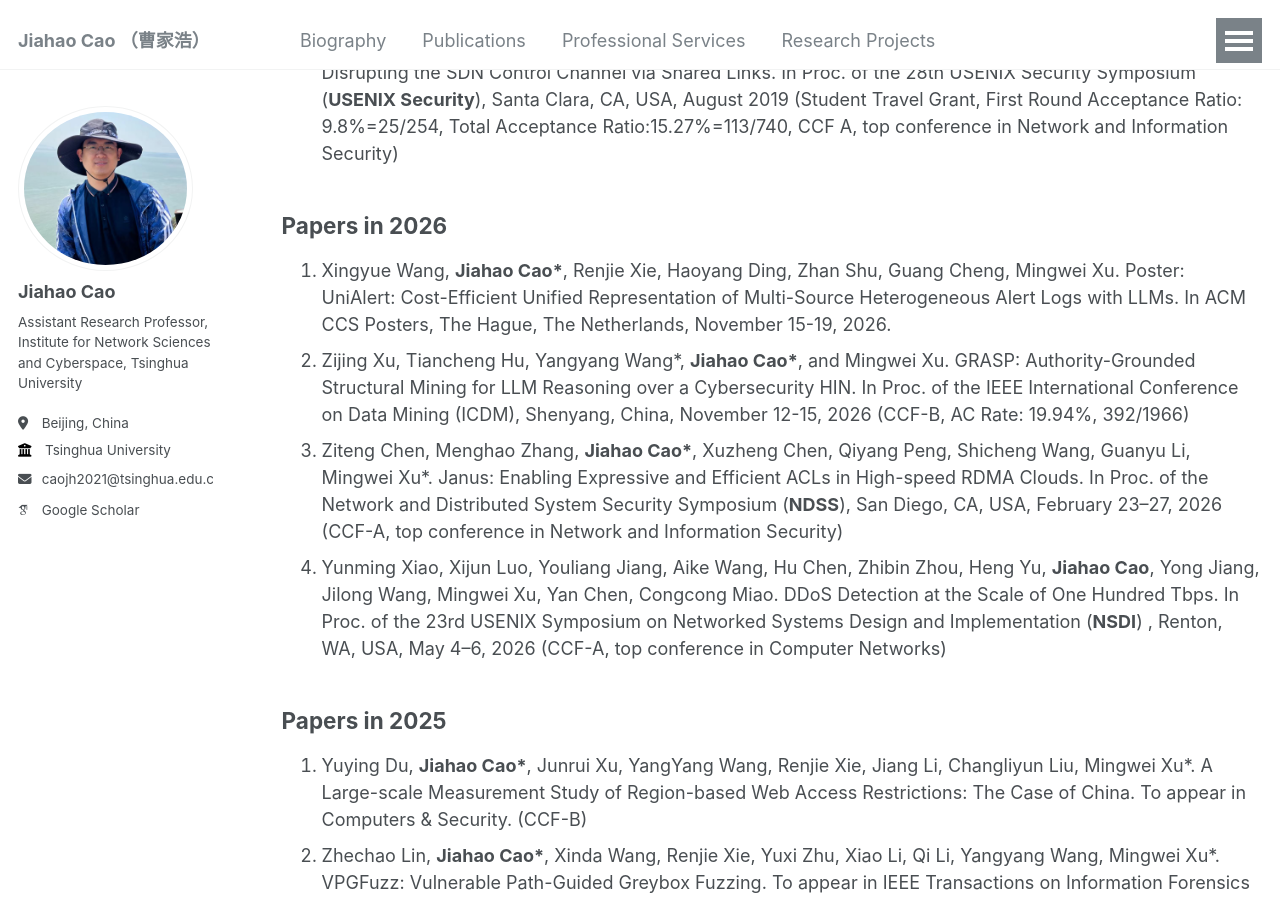
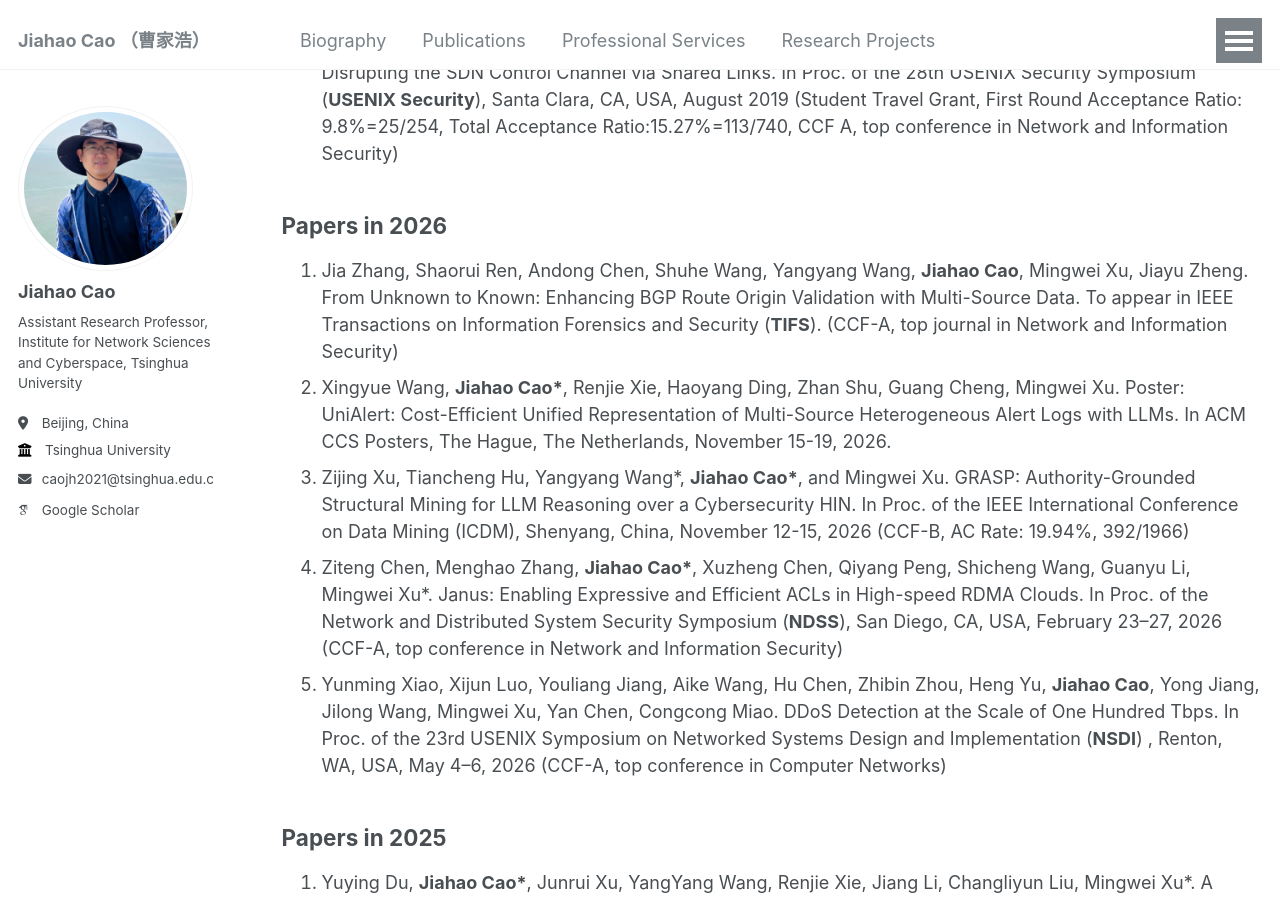
Before and after one commit to caojh15/caojh15.github.io, a Jekyll site: the page built from _pages/publications.md, in a window 1280 px wide and 900 px high, scrolled down 1758 px. Built offline with Jekyll 4.4.1, drawn with Linux system fonts in a browser that asks for light colours; some web fonts are replaced.

Commit message:
Update publications.md

```diff
--- a/_pages/publications.md
+++ b/_pages/publications.md
@@ -23,11 +23,12 @@ author_profile: true
 16. **Jiahao Cao**, Qi Li, Renjie Xie, Kun Sun, Guofei Gu, Mingwei Xu, and Yuan Yang. The CrossPath Attack: Disrupting the SDN Control Channel via Shared Links. In Proc. of the 28th USENIX Security Symposium (**USENIX Security**), Santa Clara, CA, USA, August 2019 (Student Travel Grant, First Round Acceptance Ratio: 9.8%=25/254, Total Acceptance Ratio:15.27%=113/740, CCF A,  top conference in Network and Information Security)
 
 ## Papers in 2026
-1. Xingyue Wang, **Jiahao Cao\***, Renjie Xie, Haoyang Ding, Zhan Shu, Guang Cheng, Mingwei Xu. Poster: UniAlert: Cost-Efficient Unified Representation of
+1. Jia Zhang, Shaorui Ren, Andong Chen, Shuhe Wang, Yangyang Wang, **Jiahao Cao**, Mingwei Xu, Jiayu Zheng. From Unknown to Known: Enhancing BGP Route Origin Validation with Multi-Source Data. To appear in IEEE Transactions on Information Forensics and Security (**TIFS**). (CCF-A, top journal in Network and Information Security)
+2. Xingyue Wang, **Jiahao Cao\***, Renjie Xie, Haoyang Ding, Zhan Shu, Guang Cheng, Mingwei Xu. Poster: UniAlert: Cost-Efficient Unified Representation of
   Multi-Source Heterogeneous Alert Logs with LLMs. In ACM CCS Posters, The Hague, The Netherlands, November 15-19, 2026.
-2. Zijing Xu, Tiancheng Hu, Yangyang Wang*, **Jiahao Cao\***, and Mingwei Xu. GRASP: Authority-Grounded Structural Mining for LLM Reasoning over a Cybersecurity HIN. In Proc. of the IEEE International Conference on Data Mining (ICDM), Shenyang, China, November 12-15, 2026 (CCF-B, AC Rate: 19.94%, 392/1966)
-3. Ziteng Chen, Menghao Zhang, **Jiahao Cao\***, Xuzheng Chen, Qiyang Peng, Shicheng Wang, Guanyu Li, Mingwei Xu*. Janus: Enabling Expressive and Efficient ACLs in High-speed RDMA Clouds. In Proc. of the Network and Distributed System Security Symposium  (**NDSS**), San Diego, CA, USA, February 23–27, 2026 (CCF-A, top conference in Network and Information Security)
-4. Yunming Xiao, Xijun Luo, Youliang Jiang, Aike Wang, Hu Chen, Zhibin Zhou, Heng Yu, **Jiahao Cao**, Yong Jiang, Jilong Wang, Mingwei Xu, Yan Chen, Congcong Miao. DDoS Detection at the Scale of One Hundred Tbps. In Proc. of the 23rd USENIX Symposium on Networked Systems Design and Implementation (**NSDI**) , Renton, WA, USA, May 4–6, 2026 (CCF-A, top conference in Computer Networks)
+3. Zijing Xu, Tiancheng Hu, Yangyang Wang*, **Jiahao Cao\***, and Mingwei Xu. GRASP: Authority-Grounded Structural Mining for LLM Reasoning over a Cybersecurity HIN. In Proc. of the IEEE International Conference on Data Mining (ICDM), Shenyang, China, November 12-15, 2026 (CCF-B, AC Rate: 19.94%, 392/1966)
+4. Ziteng Chen, Menghao Zhang, **Jiahao Cao\***, Xuzheng Chen, Qiyang Peng, Shicheng Wang, Guanyu Li, Mingwei Xu*. Janus: Enabling Expressive and Efficient ACLs in High-speed RDMA Clouds. In Proc. of the Network and Distributed System Security Symposium  (**NDSS**), San Diego, CA, USA, February 23–27, 2026 (CCF-A, top conference in Network and Information Security)
+5. Yunming Xiao, Xijun Luo, Youliang Jiang, Aike Wang, Hu Chen, Zhibin Zhou, Heng Yu, **Jiahao Cao**, Yong Jiang, Jilong Wang, Mingwei Xu, Yan Chen, Congcong Miao. DDoS Detection at the Scale of One Hundred Tbps. In Proc. of the 23rd USENIX Symposium on Networked Systems Design and Implementation (**NSDI**) , Renton, WA, USA, May 4–6, 2026 (CCF-A, top conference in Computer Networks)
 
 ## Papers in 2025
 1. Yuying Du, **Jiahao Cao\***, Junrui Xu, YangYang Wang, Renjie Xie, Jiang Li, Changliyun Liu, Mingwei Xu*. A Large-scale Measurement Study of Region-based Web Access Restrictions: The Case of China. To appear in Computers & Security. (CCF-B)
```
